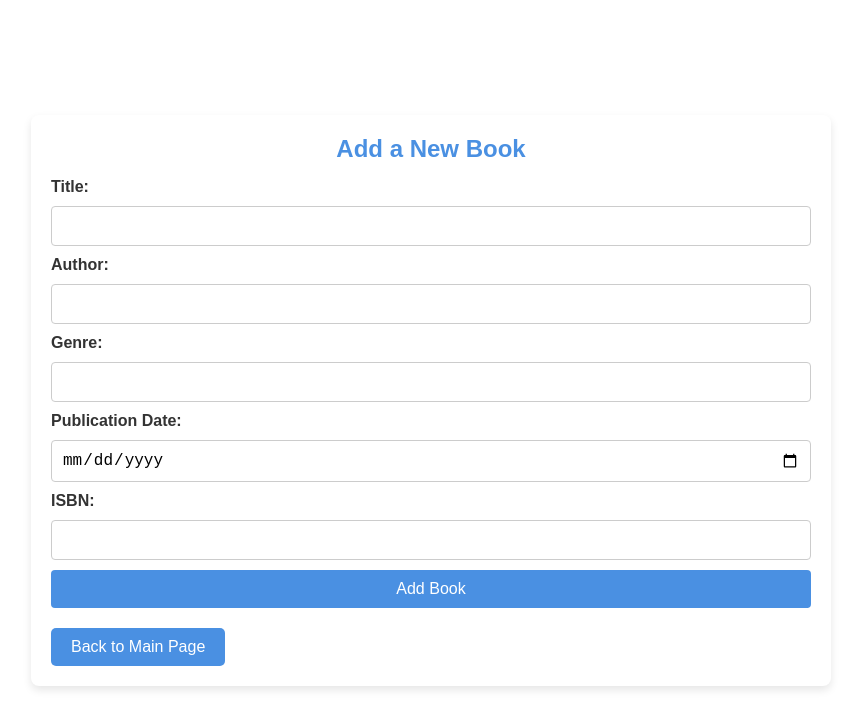
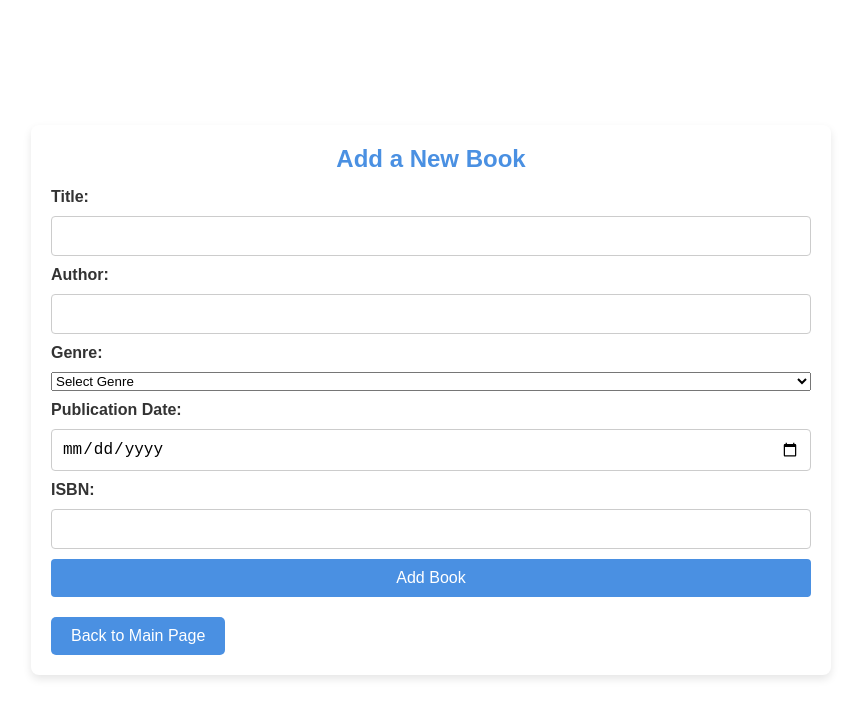
Before and after one commit to pingluuu/Book_Inventory_System, a website: page frontend/add_book.html in a window 1280 px wide. Shown: the whole page, without its empty margins (209-1070 px from the left). Drawn offline with Linux system fonts and the light colour scheme; no server answers.

Commit message:
add selection menu for genre

```diff
--- a/frontend/add_book.html
+++ b/frontend/add_book.html
@@ -17,7 +17,20 @@
             <input type="text" id="author" name="author" required>
 
             <label for="genre">Genre:</label>
-            <input type="text" id="genre" name="genre">
+            <select id="genre" name="genre">
+                <option value="" disabled selected>Select Genre</option>
+                <option value="Fiction">Fiction</option>
+                <option value="Non-Fiction">Non-Fiction</option>
+                <option value="Mystery">Mystery</option>
+                <option value="Science Fiction">Science Fiction</option>
+                <option value="Fantasy">Fantasy</option>
+                <option value="Romance">Romance</option>
+                <option value="Biography">Biography</option>
+                <option value="History">History</option>
+                <option value="Children">Children</option>
+                <option value="Self-Help">Self-Help</option>
+                <option value="Other">Other</option>
+            </select>
 
             <label for="pub-date">Publication Date:</label>
             <input type="date" id="pub-date" name="pub-date">
```
